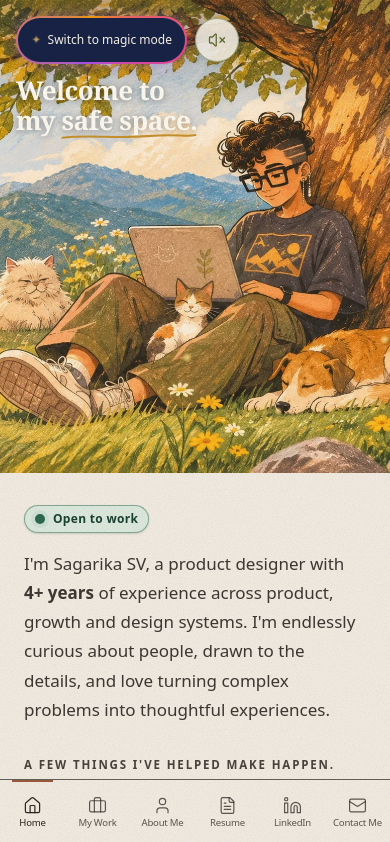
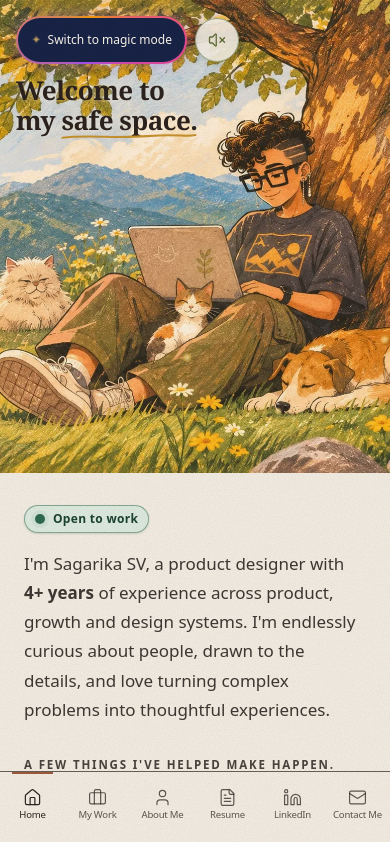
Before and after one commit to sagarikasv-10/portfolio, a Next.js app: page / in a window 390 px wide. Shown: the top 842 px of the page. Built offline with nearby package versions, Linux system fonts and the light colour scheme.

Commit message:
Daylight headline in espresso brown; opaque safe-area bottom nav on mobile
Co-Authored-By: Claude Sonnet 5.5 <noreply@anthropic.com>
Claude-Session: https://claude.ai/code/session_01C8PJGukcFV492C7o5pFvDJ

```diff
--- a/src/app/globals.css
+++ b/src/app/globals.css
@@ -537,7 +537,7 @@ html[data-theme="magic"] .soon-ribbon[data-ribbon="sage"] { background: #163644;
    gap can ever show between the grass and the bar (whatever the bar's exact height on a given phone). */
 .footer-pad { display: none; background: #8d7421; transition: background-color 0.7s ease; }
 html[data-theme="magic"] .footer-pad { background: #1e2c35; }
-@media (max-width: 1023px) { .footer-pad { display: block; height: calc(var(--bottom-nav-h) + env(safe-area-inset-bottom)); } }
+@media (max-width: 1023px) { .footer-pad { display: block; height: calc(var(--bottom-nav-h) + 0.5rem + env(safe-area-inset-bottom)); } }
 
 
 /* =====================================================================================================
@@ -590,10 +590,17 @@ html[data-theme="magic"] .magic-btn::after { display: none; }
 /* phones, daylight: light overlay text over the dark scrim (Magic Mode text is already light) */
 @media (max-width: 639px) {
   .hero-overlay { text-shadow: 0 1px 6px rgba(0, 0, 0, 0.35); }
+  /* daylight: deep espresso headline on the bright sky (cream text + dark shadow only in Magic Mode) */
+  html:not([data-theme="magic"]) .hero-overlay { text-shadow: 0 1px 6px rgba(255, 248, 232, 0.55); }
+  html:not([data-theme="magic"]) .hero-scrim { display: none; }
   html[data-theme="magic"] .hero-scrim { background-image: linear-gradient(to bottom, rgba(11, 19, 43, 0.25), transparent 70%); }
   html:not([data-theme="magic"]) .hero-overlay .hero-id { color: #fbf7ee; }
-  html:not([data-theme="magic"]) .hero-overlay h1 { color: #fffdf6; }
+  html:not([data-theme="magic"]) .hero-overlay h1 { color: #2c221e; }
 }
 
 /* magic toggle: full label from 640px, compact label on phones (so the whole top bar fits on one row) */
 .mg-short { display: none; }
+
+/* mobile bottom navigation: flush to the viewport bottom, opaque, safe-area aware (iOS Safari toolbar) */
+.bottom-nav { position: fixed; bottom: 0; left: 0; right: 0; background: #f5efe6; padding-bottom: calc(0.5rem + env(safe-area-inset-bottom)); }
+html[data-theme="magic"] .bottom-nav { background: #0f172e; }
--- a/src/components/nav/BottomNav.tsx
+++ b/src/components/nav/BottomNav.tsx
@@ -4,7 +4,7 @@ import { NavLink } from "./NavLink";
 /** Mobile/tablet: fixed bottom bar, all six items in six equal columns. */
 export function BottomNav() {
   return (
-    <nav aria-label="Primary" className="fixed inset-x-0 bottom-0 z-40 border-t border-ink/70 bg-paper pb-[env(safe-area-inset-bottom)] lg:hidden">
+    <nav aria-label="Primary" className="bottom-nav fixed inset-x-0 bottom-0 left-0 right-0 z-40 border-t border-ink/70 lg:hidden">
       <ul className="mx-auto grid max-w-[640px] grid-cols-6" style={{ height: "var(--bottom-nav-h)" }}>
         {NAV_ITEMS.map((item) => {
           const Icon = item.icon;
```
